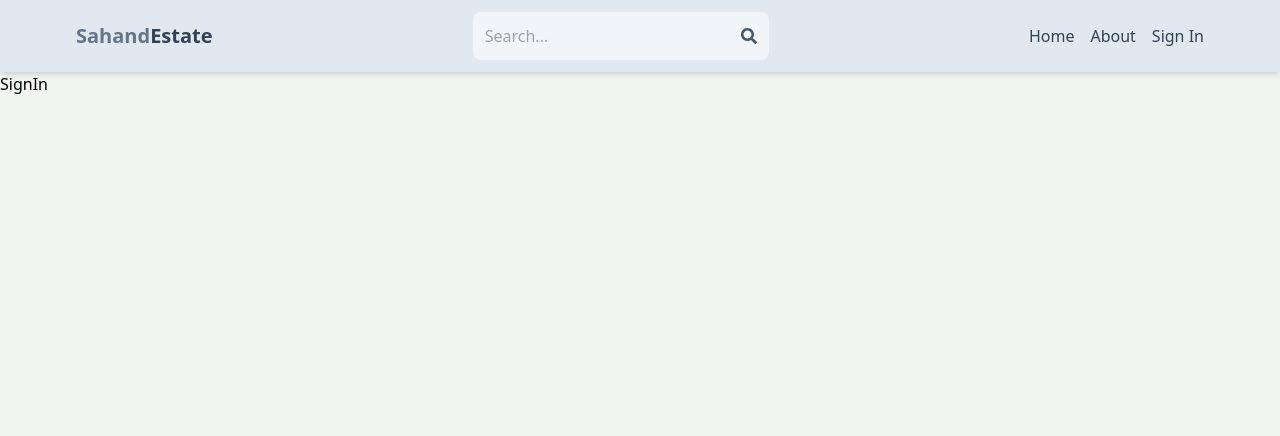
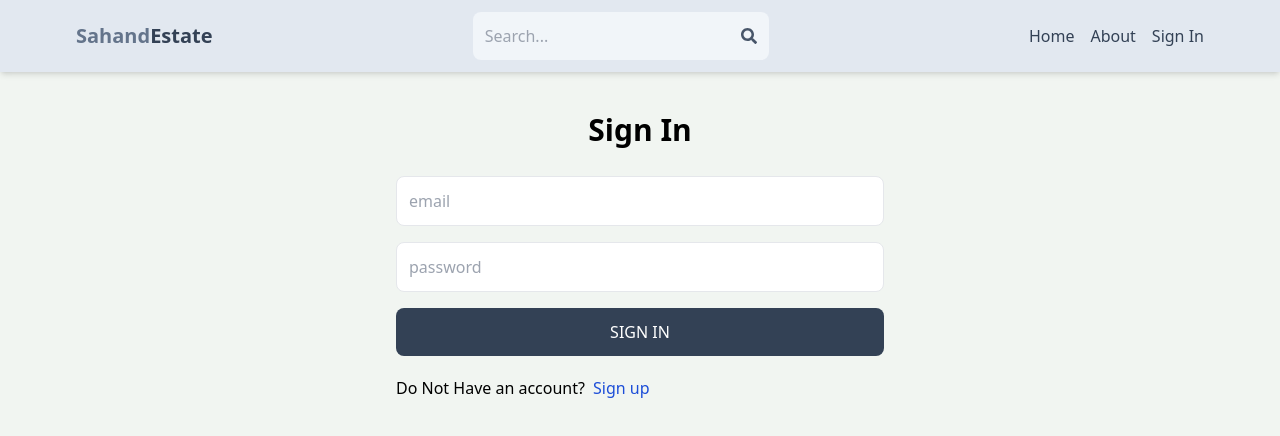
Before and after one commit to kike-Pinto/mern-estates, a React (Vite) app in the folder client/: page /sign-in in a window 1280 px wide. Shown: the top 436 px of the page. Built offline with nearby package versions, Linux system fonts and the light colour scheme.

Commit message:
Complete signIn page functionality

```diff
--- a/client/src/pages/SignIn.jsx
+++ b/client/src/pages/SignIn.jsx
@@ -1,7 +1,80 @@
-import React from 'react'
+import React, { useState } from 'react'
+import { Link, useNavigate } from 'react-router-dom'
 
 const SignIn = () => {
-  return <div>SignIn</div>
+  const [formData, setFormData] = useState({})
+  const [error, setError] = useState(null)
+  const [loading, setLoading] = useState(false)
+  const navigate = useNavigate()
+
+  const handleChange = (e) => {
+    setFormData({
+      ...formData,
+      [e.target.id]: e.target.value,
+    })
+  }
+
+  const handleSubmit = async (e) => {
+    e.preventDefault()
+    try {
+      setLoading(true)
+      const res = await fetch('/api/auth/signin', {
+        method: 'POST',
+        headers: {
+          'Content-Type': 'application/json',
+        },
+        body: JSON.stringify(formData),
+      })
+      const data = await res.json()
+      if (data.success === false) {
+        setError(data.message)
+        setLoading(false)
+        return
+      }
+      setLoading(false)
+      setError(null)
+      navigate('/')
+      console.log(data)
+    } catch (error) {
+      setLoading(false)
+      setError(error.message)
+    }
+  }
+
+  return (
+    <div className='p-3 max-w-lg mx-auto'>
+      <h1 className='text-3xl text-center font-semibold my-7'>Sign In</h1>
+      <form onSubmit={handleSubmit} className='flex flex-col gap-4'>
+        <input
+          type='email'
+          placeholder='email'
+          className='border p-3 rounded-lg'
+          id='email'
+          onChange={handleChange}
+        />
+        <input
+          type='password'
+          placeholder='password'
+          className='border p-3 rounded-lg'
+          id='password'
+          onChange={handleChange}
+        />
+        <button
+          disabled={loading}
+          className='bg-slate-700 text-white p-3 rounded-lg uppercase hover:opacity-95 disabled:opacity-80'
+        >
+          {loading ? 'Loading...' : 'Sign In'}
+        </button>
+      </form>
+      <div className='flex gap-2 mt-5'>
+        <p>Do Not Have an account?</p>
+        <Link to={'/sign-up'}>
+          <span className='text-blue-700'>Sign up</span>
+        </Link>
+      </div>
+      {error && <p className='text-red-500 mt-5'>{error}</p>}
+    </div>
+  )
 }
 
 export default SignIn
```
